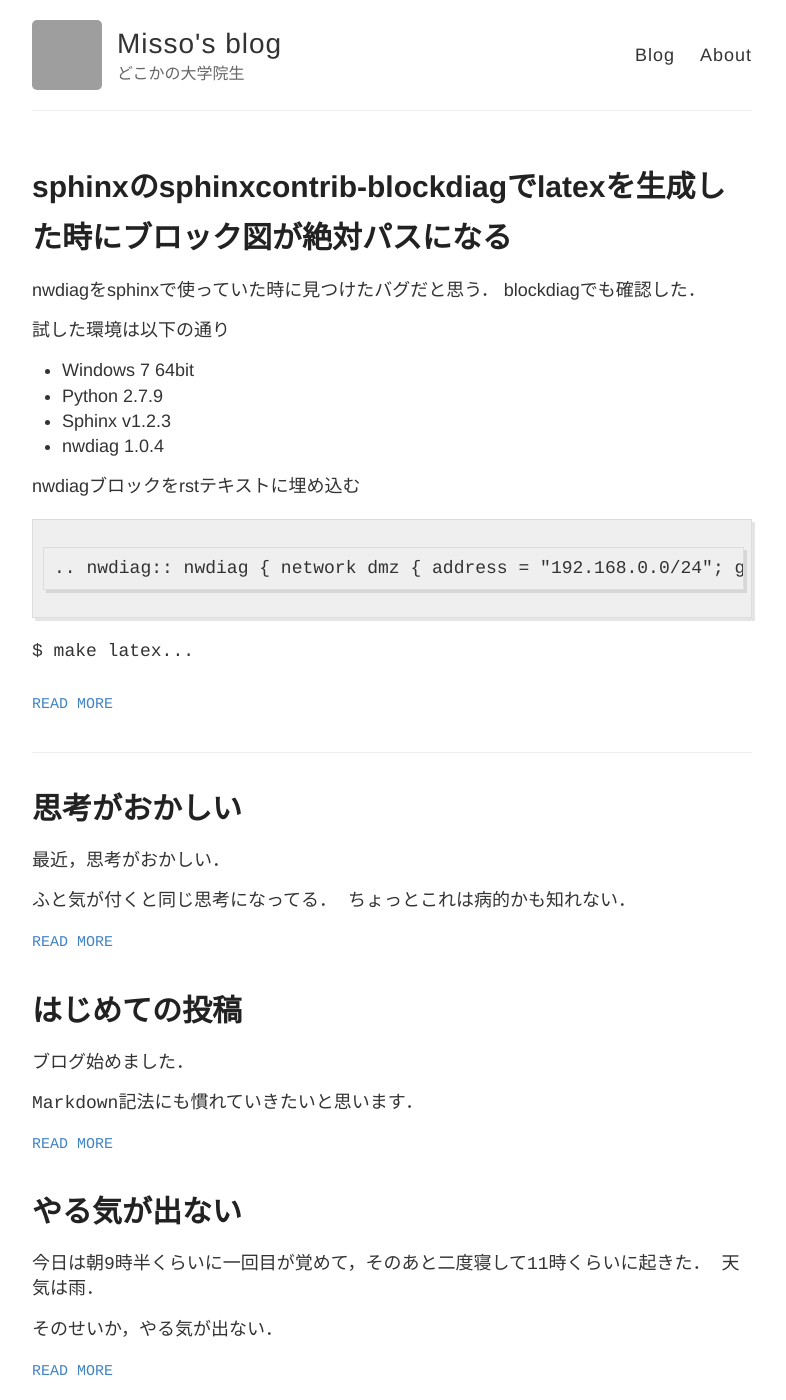
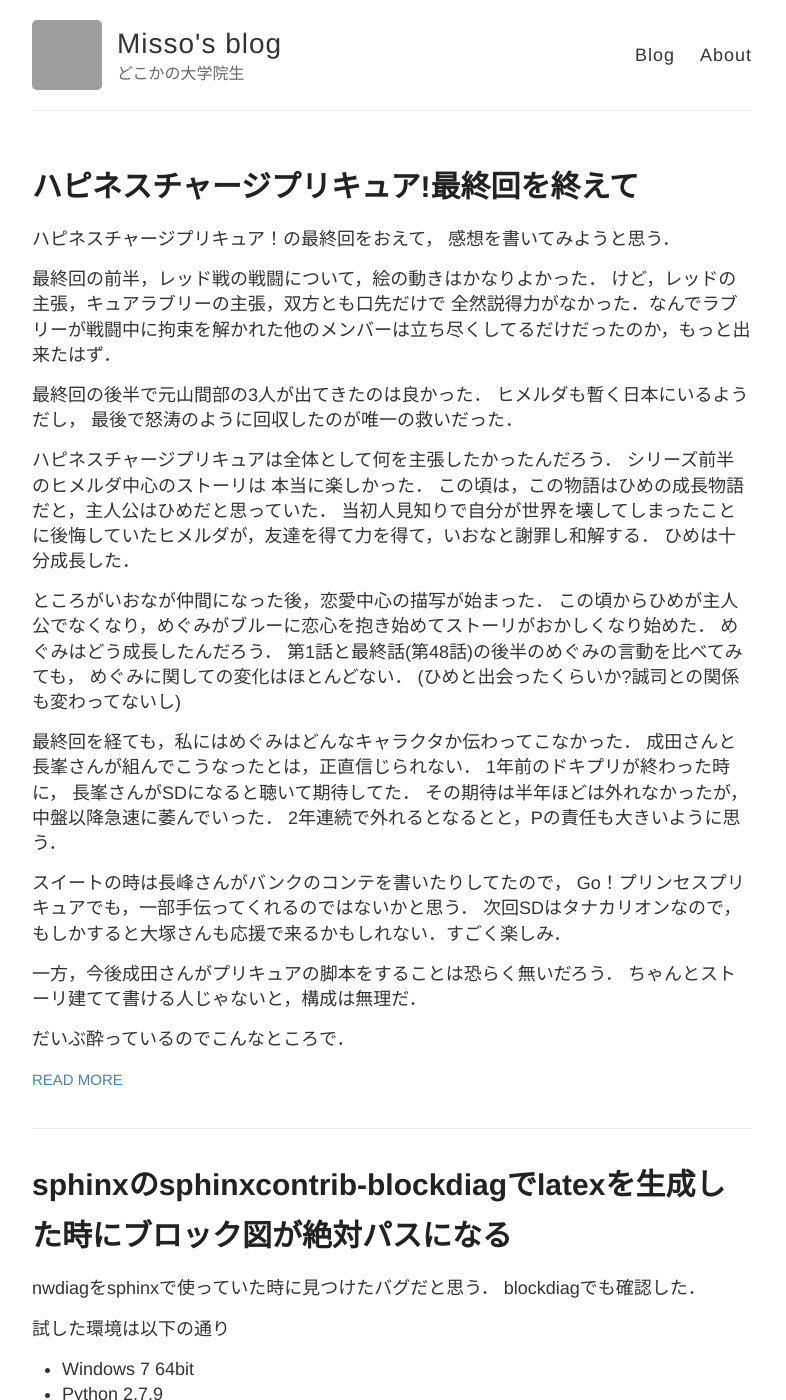
Before and after one commit to Selene-Misso/Selene-Misso.github.io, a Jekyll site: the page built from index.html, in a window 1280 px wide and 1400 px high. Shown: the whole window, without its empty margins (248-1034 px from the left). Built offline with Jekyll 4.4.1, drawn with Linux system fonts in a browser that asks for light colours; Markdown is read by kramdown in place of the engine named in the settings; some of the changed text lies outside the part shown; grey boxes are pictures that could not be loaded.

Commit message:
add 2015-01-25-hapiness-charge.md and rename 2015-1-21-Hello-World.md to 2015-01-21-Hello-World.md

```diff
--- a/_posts/2015-01-22-thinking.md
+++ b/_posts/2015-01-22-thinking.md
@@ -7,3 +7,7 @@ title: 思考がおかしい
 
 ふと気が付くと同じ思考になってる．
 ちょっとこれは病的かも知れない．
+
+飲むともっと酷くなる．
+
+最近Skypeにログインしてくれないし...
--- /dev/null
+++ b/_posts/2015-01-25-hapiness-charge.md
@@ -0,0 +1,53 @@
+---
+layout: post
+title: ハピネスチャージプリキュア!最終回を終えて
+---
+
+
+ハピネスチャージプリキュア！の最終回をおえて，
+感想を書いてみようと思う．
+
+
+最終回の前半，レッド戦の戦闘について，絵の動きはかなりよかった．
+けど，レッドの主張，キュアラブリーの主張，双方とも口先だけで
+全然説得力がなかった．なんでラブリーが戦闘中に拘束を解かれた他のメンバーは立ち尽くしてるだけだったのか，もっと出来たはず．
+
+最終回の後半で元山間部の3人が出てきたのは良かった．
+ヒメルダも暫く日本にいるようだし，
+最後で怒涛のように回収したのが唯一の救いだった．
+
+
+ハピネスチャージプリキュアは全体として何を主張したかったんだろう．
+シリーズ前半のヒメルダ中心のストーリは
+本当に楽しかった．
+この頃は，この物語はひめの成長物語だと，主人公はひめだと思っていた．
+当初人見知りで自分が世界を壊してしまったことに後悔していたヒメルダが，友達を得て力を得て，いおなと謝罪し和解する．
+ひめは十分成長した．
+
+ところがいおなが仲間になった後，恋愛中心の描写が始まった．
+この頃からひめが主人公でなくなり，めぐみがブルーに恋心を抱き始めてストーリがおかしくなり始めた．
+めぐみはどう成長したんだろう．
+第1話と最終話(第48話)の後半のめぐみの言動を比べてみても，
+めぐみに関しての変化はほとんどない．
+(ひめと出会ったくらいか?誠司との関係も変わってないし)
+
+
+
+最終回を経ても，私にはめぐみはどんなキャラクタか伝わってこなかった．
+成田さんと長峯さんが組んでこうなったとは，正直信じられない．
+1年前のドキプリが終わった時に，
+長峯さんがSDになると聴いて期待してた．
+その期待は半年ほどは外れなかったが，中盤以降急速に萎んでいった．
+2年連続で外れるとなるとと，Pの責任も大きいように思う．
+
+
+
+スイートの時は長峰さんがバンクのコンテを書いたりしてたので，
+Go！プリンセスプリキュアでも，一部手伝ってくれるのではないかと思う．
+次回SDはタナカリオンなので，もしかすると大塚さんも応援で来るかもしれない．すごく楽しみ．
+
+一方，今後成田さんがプリキュアの脚本をすることは恐らく無いだろう．
+ちゃんとストーリ建てて書ける人じゃないと，構成は無理だ．
+
+
+だいぶ酔っているのでこんなところで．
```
Also changed, not shown: _posts/2015-01-21-Hello-World.md (renamed from _posts/2015-1-21-Hello-World.md).
